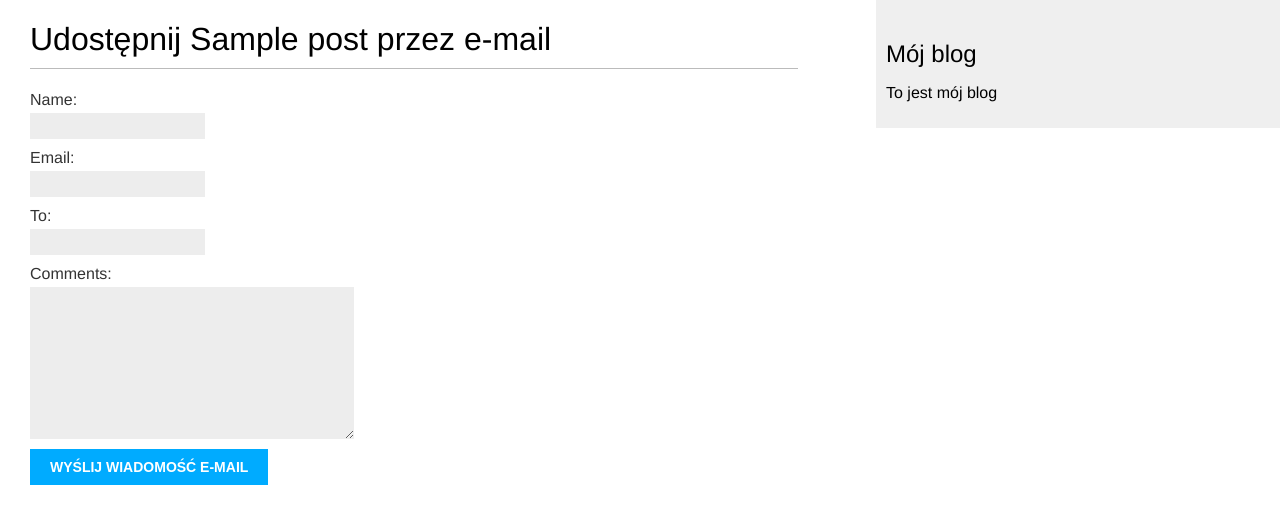
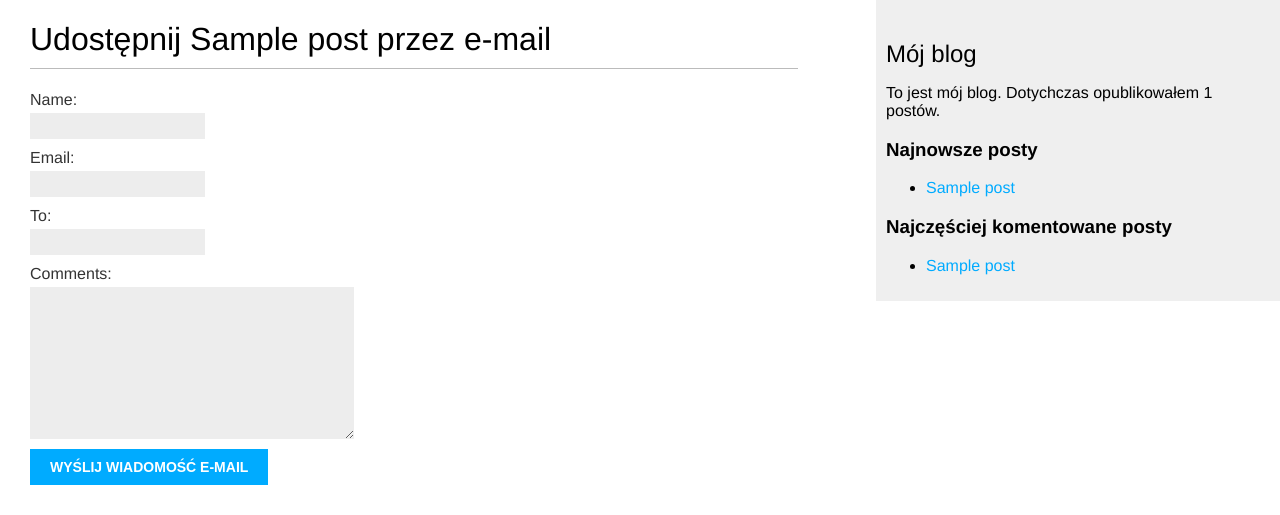
Before and after one commit to pawelczakpiotr/django-blog, a Django app: page /blog/1/share/ in a window 1280 px wide. Shown: the top 515 px of the page. Run offline with Django 3.2, Linux system fonts and the light colour scheme; tables that the repository leaves empty hold one stand-in row (values such as "Sample post").

Commit message:
Add templetetags

```diff
--- a/blog/models.py
+++ b/blog/models.py
@@ -2,6 +2,7 @@ from django.db import models
 from django.utils import timezone
 from django.contrib.auth.models import User
 from django.urls import reverse
+from taggit.managers import TaggableManager
 
 
 class PublishedManager(models.Manager):
@@ -24,6 +25,7 @@ class Post(models.Model):
     status = models.CharField(max_length=10, choices=STATUS_CHOICES, default='draft')
     objects = models.Manager()
     published = PublishedManager()
+    tags = TaggableManager()
 
     class Meta:
         ordering = ('-publish',)
--- a/blog/templates/blog/base.html
+++ b/blog/templates/blog/base.html
@@ -1,4 +1,6 @@
 {%  load static %}
+{% load blog_tags %}
+
 <!DOCTYPE html>
 <html lang="pl-PL">
     <head>
@@ -13,7 +15,21 @@
         </div>
         <div id="sidebar">
             <h2>Mój blog</h2>
-            <p>To jest mój blog</p>
+            <p>To jest mój blog. Dotychczas opublikowałem {% total_posts %} postów.</p>
+
+            <h3>Najnowsze posty</h3>
+            {% show_latest_posts 3 %}
+
+            <h3>Najczęściej komentowane posty</h3>
+            {% get_most_commented_posts 3 as most_commented_posts %}
+
+            <ul>
+            {% for post in most_commented_posts %}
+                <li>
+                    <a href="{{ post.get_absolute_url }}">{{ post.title }}</a>
+                </li>
+            {% endfor %}
+            </ul>
         </div>
     </body>
 </html>
--- /dev/null
+++ b/blog/templates/blog/post/latest_posts.html
@@ -0,0 +1,7 @@
+<ul>
+    {% for post in latest_posts %}
+        <li>
+            <a href="{{ post.get_absolute_url }}">{{ post.title }}</a>
+        </li>
+    {% endfor %}
+</ul>
--- /dev/null
+++ b/blog/templatetags/blog_tags.py
@@ -0,0 +1,30 @@
+from django import template
+from blog.models import Post
+from django.db.models import Count
+import markdown
+from django.utils.safestring import mark_safe
+
+register = template.Library()
+
+
+@register.simple_tag
+def total_posts():
+    return Post.published.count()
+
+
+@register.inclusion_tag('blog/post/latest_posts.html')
+def show_latest_posts(count=5):
+    latest_posts = Post.published.order_by('-publish')[:count]
+    return {'latest_posts': latest_posts}
+
+
+@register.simple_tag
+def get_most_commented_posts(count=5):
+    posts = Post.published.all()
+    posts = posts.annotate(total_comments=Count('comments')).order_by('-total_comments')[:count]
+    return posts
+
+
+@register.filter
+def markdown_format(text):
+    return mark_safe(markdown.markdown(text))
--- a/blog/urls.py
+++ b/blog/urls.py
@@ -4,7 +4,8 @@ from . import views
 app_name = 'blog'
 
 urlpatterns = [
-    path('', views.PostListView.as_view(), name='post_list'),
+    path('', views.post_list, name='post_list'),
+    path('tag/<slug:tag_slug>', views.post_list, name='post_list_by_tag'),
     path('<int:year>/<int:month>/<int:day>/<slug:post>/', views.post_detail, name='post_detail'),
     path('<int:post_id>/share/', views.post_share, name='post_share')
 ]
--- a/blog/views.py
+++ b/blog/views.py
@@ -4,15 +4,36 @@ from django.core.paginator import Paginator, EmptyPage, PageNotAnInteger
 from django.views.generic import ListView
 from blog.forms import EmailPostForm, CommentForm
 from django.core.mail import send_mail
+from taggit.models import Tag
+from django.db.models import Count
 
 # Create your views here.
 
 
-class PostListView(ListView):
-    queryset = Post.published.all()
-    context_object_name = 'posts'
-    paginate_by = 3
-    template_name = 'blog/post/list.html'
+# class PostListView(ListView):
+#     queryset = Post.published.all()
+#     context_object_name = 'posts'
+#     paginate_by = 3
+#     template_name = 'blog/post/list.html'
+
+def post_list(request, tag_slug=None):
+    object_list = Post.published.all()
+    tag = None
+
+    if tag_slug:
+        tag = get_object_or_404(Tag, slug=tag_slug)
+        object_list = object_list.filter(tags__in=[tag])
+
+    paginator = Paginator(object_list, 3)
+    page = request.GET.get('page')
+    try:
+        posts = paginator.page(page)
+    except PageNotAnInteger:
+        posts = paginator.page(1)
+    except EmptyPage:
+        posts = paginator.page(paginator.num_pages)
+
+    return render(request, 'blog/post/list.html', {'posts': posts, 'tag': tag})
 
 
 def post_detail(request, year, month, day, post):
@@ -32,14 +53,20 @@ def post_detail(request, year, month, day, post):
     else:
         comment_form = CommentForm()
 
-    values_dict = {
+    # Lista podonych postów
+    post_tags_ids = post.tags.values_list('id', flat=True)
+    similar_posts = Post.published.filter(tags__in=post_tags_ids).exclude(id=post.id)
+    similar_posts = similar_posts.annotate(same_tags=Count('tags')).order_by('-same_tags', '-publish')[:2]
+
+    context_dict = {
         'post': post,
         'comments': comments,
         'comment_form': comment_form,
         'added': added,
+        'similar_posts': similar_posts,
     }
 
-    return render(request, 'blog/post/detail.html', values_dict)
+    return render(request, 'blog/post/detail.html', context_dict)
 
 
 def post_share(request, post_id):
--- a/mysite/settings.py
+++ b/mysite/settings.py
@@ -37,7 +37,8 @@ INSTALLED_APPS = [
     'django.contrib.sessions',
     'django.contrib.messages',
     'django.contrib.staticfiles',
-    'blog.apps.BlogConfig'
+    'blog.apps.BlogConfig',
+    'taggit',
 ]
 
 MIDDLEWARE = [
```
Also changed, not shown: blog/templates/blog/pagination.html (+5 -5 lines), blog/templates/blog/post/detail.html (+11 -1 lines), blog/templates/blog/post/list.html (+13 -1 lines), blog/templatetags/__init__.py (added).
